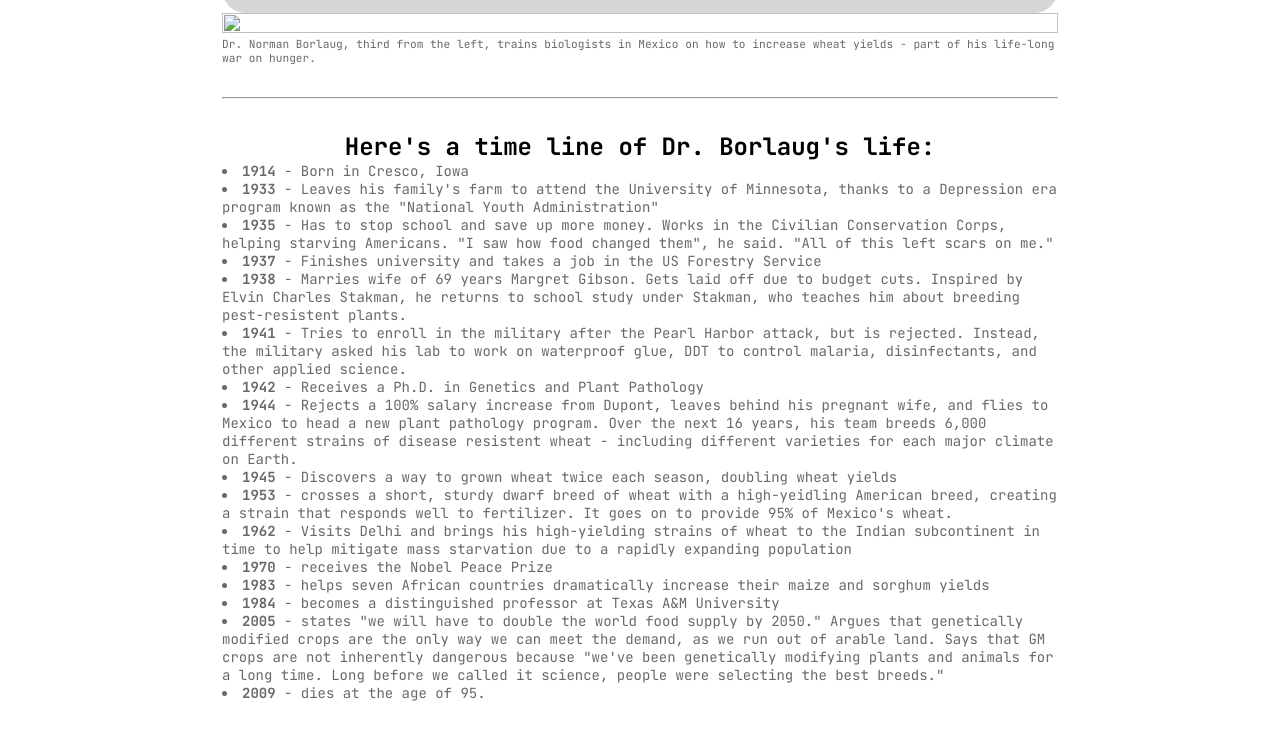
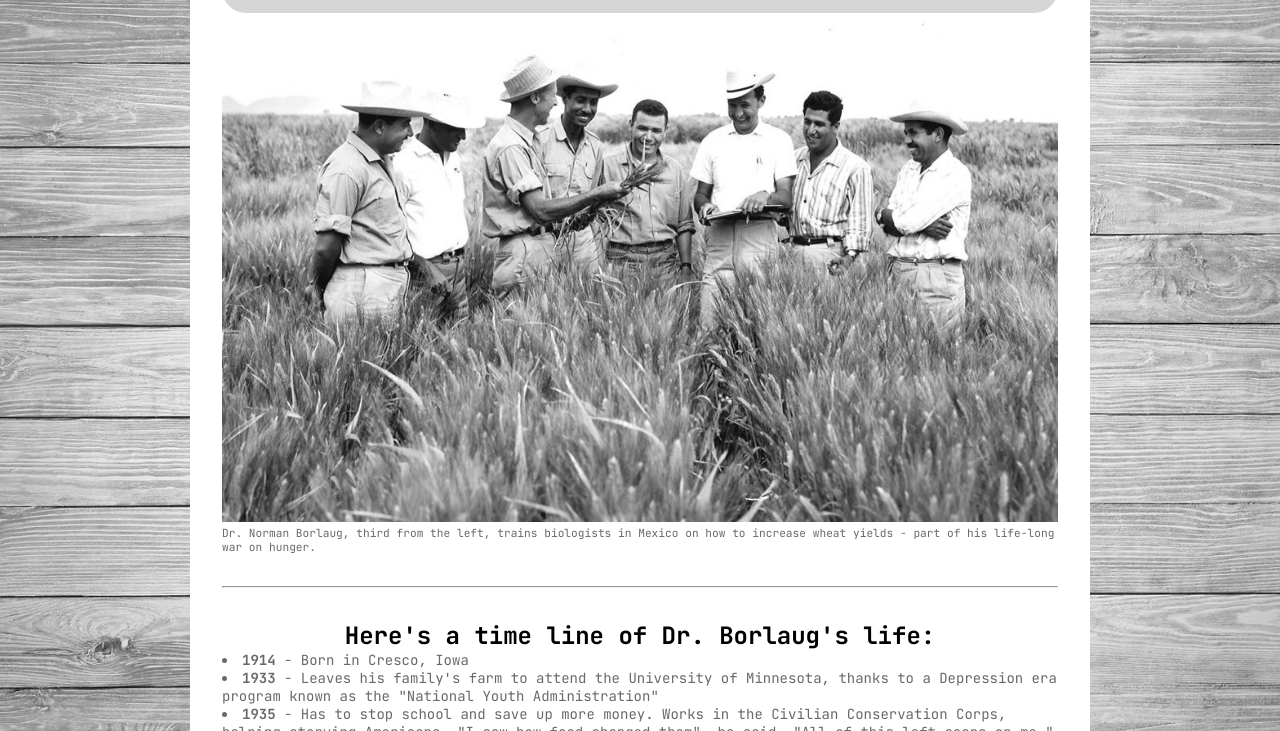
Before and after one commit to JohnMcKrazy/First_Tribute_Page_FreeCodeCamp, a plain HTML site: page index.html in a window 1280 px wide. Shown: the part 132-863 px from the top of the page. Drawn offline with Linux system fonts and the light colour scheme; the site is published under a folder, as on GitHub Pages, so addresses that start at the root find nothing.

Commit message:
fix --> image links

```diff
--- a/index.html
+++ b/index.html
@@ -26,7 +26,7 @@
 
                 <section id="tribute-info">
                     <div id="img-div">
-                        <img src="/images/hero.jpg" id="img" alt"_blank">
+                        <img src="./images/hero.jpg" id="img" alt"_blank">
 
                         <figcaption id="img-caption">Dr. Norman Borlaug, third from the left, trains biologists in Mexico on how to increase wheat yields - part of his life-long war on hunger.</figcaption>
                     </div>
--- a/style.min.css
+++ b/style.min.css
@@ -1 +1 @@
-*,*:after,*:before{box-sizing:border-box;margin:0;padding:0}:root{--marginBox: 0.75rem 1rem;--paddingBox: 1rem 2rem;--borderRadius: 1.5rem}#main{font-family:"JetBrains Mono",monospace;font-size:14px;color:dimgray;background-image:url(/images/fondo.jpg);background-size:contain;width:auto;display:flex;flex-direction:column;align-items:center}#cuerpo{background-color:#fff;width:clamp(300px,900px,95%);border-radius:30px;margin-top:1.5rem;display:flex;flex-direction:column;margin:var(--marginBox);padding:var(--paddingBox)}#hero{color:#000;background-color:rgba(120,120,120,.3);border-radius:var(--borderRadius);text-align:center;display:flex;flex-direction:column;padding:var(--paddingBox)}#textos{width:100%}#textos #title{font-size:3rem}#textos #subtitle{color:dimgray}#tribute-info{background-color:gba(120, 120, 120, 30%);border-radius:var(--borderRadius);display:flex;flex-direction:column}#img-div{font-size:.7rem}#img{width:100%}#img-caption{margin-top:4px}.page_divition{margin:2rem 0}#titulohistoria{color:#000;font-size:1.5rem;text-align:center}#cita{color:#000;background-color:rgba(120,120,120,.3);border-radius:20px;padding:var(--paddingBox);width:100%;margin-bottom:1rem}#enlace{background-color:#000;border-radius:20px;color:#f0f8ff;text-align:center;padding:var(--paddingBox);width:100%}#tribute-link{color:#ff0}#submit{background-color:aqua;padding:15px;font-size:30px}
+*,*:after,*:before{box-sizing:border-box;margin:0;padding:0}:root{--marginBox: 0.75rem 1rem;--paddingBox: 1rem 2rem;--borderRadius: 1.5rem}#main{font-family:"JetBrains Mono",monospace;font-size:14px;color:dimgray;background-image:url(./images/fondo.jpg);background-size:contain;width:auto;display:flex;flex-direction:column;align-items:center}#cuerpo{background-color:#fff;width:clamp(300px,900px,95%);border-radius:30px;margin-top:1.5rem;display:flex;flex-direction:column;margin:var(--marginBox);padding:var(--paddingBox)}#hero{color:#000;background-color:rgba(120,120,120,.3);border-radius:var(--borderRadius);text-align:center;display:flex;flex-direction:column;padding:var(--paddingBox)}#textos{width:100%}#textos #title{font-size:3rem}#textos #subtitle{color:dimgray}#tribute-info{background-color:gba(120, 120, 120, 30%);border-radius:var(--borderRadius);display:flex;flex-direction:column}#img-div{font-size:.7rem}#img{width:100%}#img-caption{margin-top:4px}.page_divition{margin:2rem 0}#titulohistoria{color:#000;font-size:1.5rem;text-align:center}#cita{color:#000;background-color:rgba(120,120,120,.3);border-radius:20px;padding:var(--paddingBox);width:100%;margin-bottom:1rem}#enlace{background-color:#000;border-radius:20px;color:#f0f8ff;text-align:center;padding:var(--paddingBox);width:100%}#tribute-link{color:#ff0}#submit{background-color:aqua;padding:15px;font-size:30px}
```
